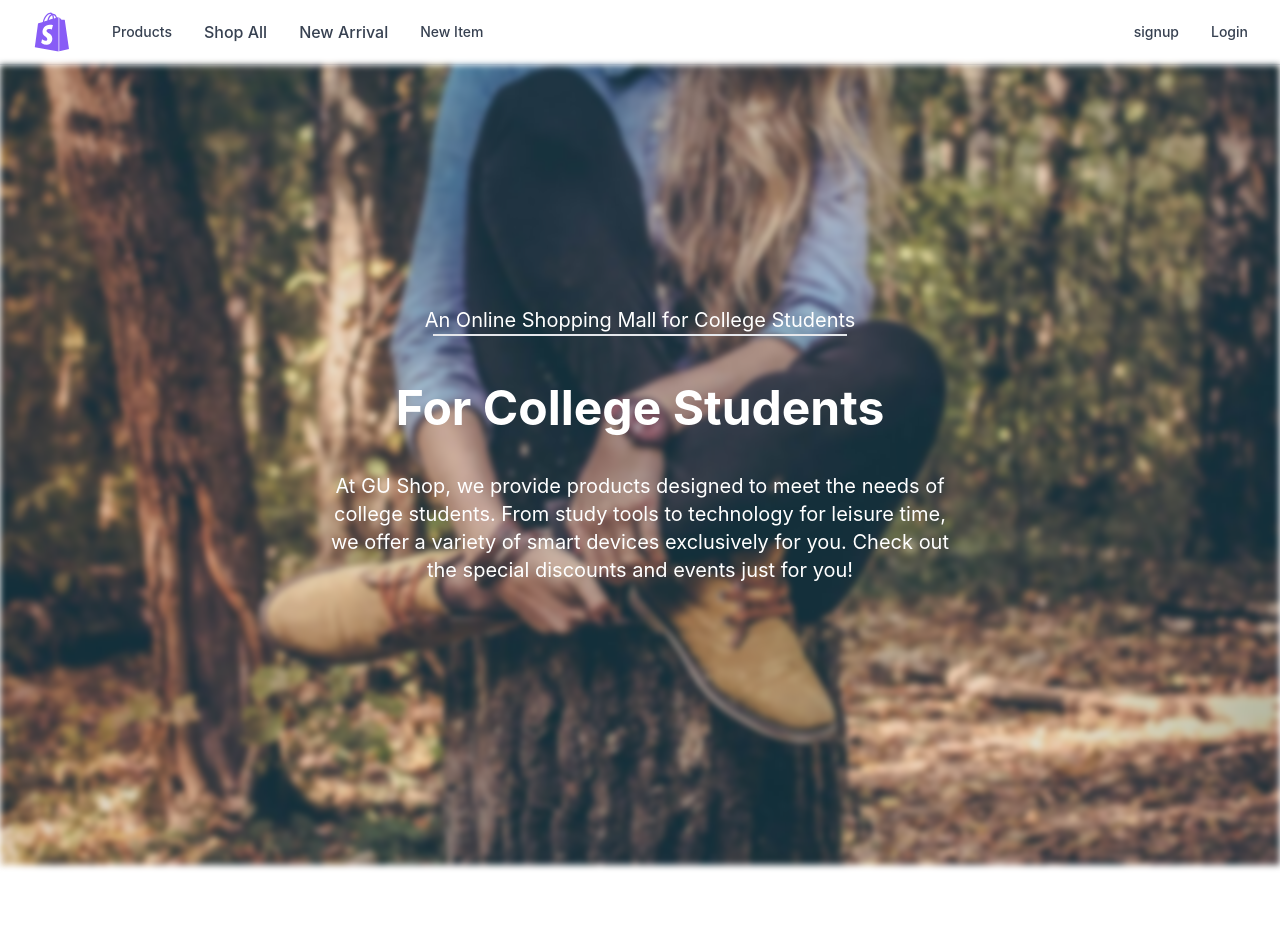
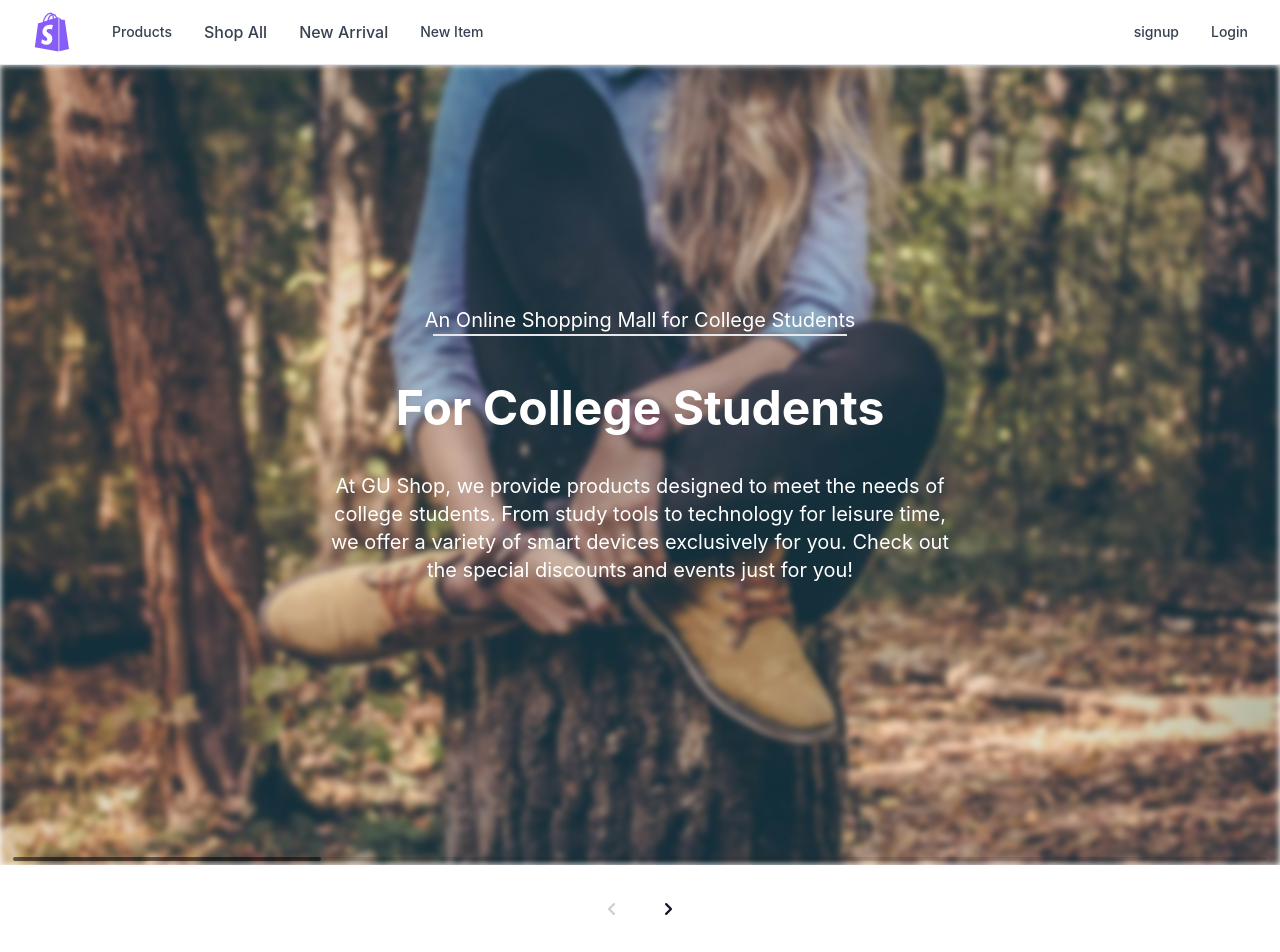
Before and after one commit to Regulus55/gu-shop, a React (Create React App) app: page / in a window 1280 px wide. Shown: the top 952 px of the page. Built offline with nearby package versions, Linux system fonts and the light colour scheme.

Commit message:
main slide per1

```diff
--- a/src/components/Home/Main2.tsx
+++ b/src/components/Home/Main2.tsx
@@ -3,114 +3,12 @@ import { Link } from "react-router-dom";
 import { GlobeEuropeAfricaIcon } from "@heroicons/react/24/outline";
 import MainImage from "./MainImage";
 import { MAIN_DATA } from "data/Home/homeData";
+import MainSlide from "./MainSlide";
 
 const Main = () => {
   return (
     <section className="relative">
-      <div
-        className="w-full  h-[800px] bg-cover bg-no-repeat bg-center"
-        style={{
-          backgroundImage: "url('/images/shoes.jpg')",
-          backgroundPosition: "center",
-          filter: "blur(3px)",
-        }}
-      />
-      {/* <svg
-          className="absolute bottom-0 left-0 w-full h-[100px] fill-current text-red-500"
-          viewBox="0 0 1440 100"
-          preserveAspectRatio="none"
-        >
-          <path d="M0,0 C480,100 960,0 1440,100 L1440,0 L0,0 Z" />
-        </svg> */}
-
-      {/* 제목부분 */}
-      <div className="absolute inset-0 flex flex-col items-center justify-center">
-        <div className="flex flex-row items-center justify-center">
-          <span className="text-white text-xl mb-12">
-            An Online Shopping Mall for College Students
-            <hr className="flex-1 border-t-2 border-gray-200 mx-2" />
-          </span>
-        </div>
-
-        <h1 className="text-white text-5xl font-bold mb-10">
-          {/* Galaxy University Shop */}
-          For College Students
-        </h1>
-
-        <div className="text-white text-xl mb-10 w-1/2 text-center">
-          At GU Shop, we provide products designed to meet the needs of college
-          students. From study tools to technology for leisure time, we offer a
-          variety of smart devices exclusively for you. Check out the special
-          discounts and events just for you!
-        </div>
-
-        {/* <div className="overflow-hidden py-24 sm:py-32">
-          <div className="mx-auto max-w-7xl px-6 lg:px-8">
-            <div className="mx-auto grid max-w-2xl grid-cols-1 gap-y-16 gap-x-8 sm:gap-y-20 lg:mx-0 lg:max-w-none lg:grid-cols-2">
-              <div className="lg:pt-12">
-                <div className="lg:max-w-xl">
-                  <h1 className="text-center text-4xl font-bold tracking-tight text-gray-900 sm:text-6xl lg:text-left">
-                    Welcome to the World of
-                    <br />
-                    <span className="block text-violet-500 lg:inline">
-                      GU shop
-                    </span>
-                  </h1>
-                  <p className="mt-6 text-center text-lg leading-8 text-gray-600 lg:text-left">
-                    <span className="inline font-semibold text-gray-900">
-                      Galaxy University Shop{" "}
-                    </span>{" "}
-                    is shopping mall exclusively for university students
-                  </p>
-                  <div className="mt-10 flex flex-wrap items-center justify-center gap-y-4 gap-x-6 sm:flex-nowrap sm:gap-y-4 lg:justify-start">
-                    <Link
-                      to="/nfts"
-                      className="flex w-full items-center justify-center rounded-md bg-violet-500 px-4 py-2 text-base font-semibold leading-7 text-white shadow-sm transition-all hover:bg-violet-600 sm:w-fit"
-                    >
-                      See the Collection
-                      <GlobeEuropeAfricaIcon className="ml-2 h-4 w-4" />
-                    </Link>
-                    <Link
-                      to="/collections"
-                      className="flex max-h-[44px] w-full items-center justify-center rounded-md border border-violet-500 px-4 py-2 text-base font-semibold leading-7 text-violet-500 shadow-sm transition-all hover:shadow-violet-500 sm:w-fit"
-                    >
-                      Shop Now
-                      <GlobeEuropeAfricaIcon className="ml-2 h-4 w-4" />
-                    </Link>
-                  </div>
-                </div>
-              </div>
-              <div className={"relative flex h-96 justify-center"}> */}
-
-        {/* {MAIN_DATA.map(
-                  ({
-                    name,
-                    price,
-                    time,
-                    image,
-                    rotation,
-                    scale,
-                    direction,
-                    zIndex,
-                  }) => (
-                    <MainImage
-                      key={name}
-                      name={name}
-                      price={price}
-                      time={time}
-                      image={image}
-                      rotation={rotation}
-                      scale={scale}
-                      direction={direction}
-                      zIndex={zIndex}
-                    />
-                  )
-                )} */}
-        {/* </div>
-            </div>
-          </div>
-        </div> */}
-      </div>
+      <MainSlide />
     </section>
   );
 };
--- a/src/components/Home/MainSlide.tsx
+++ b/src/components/Home/MainSlide.tsx
@@ -1,33 +1,83 @@
 import { Swiper, SwiperSlide } from "swiper/react";
 import { Navigation, Pagination, Scrollbar, A11y } from "swiper"; // 필요한 모듈 가져오기
 import "swiper/swiper-bundle.css"; // 스타일 가져오기
-import { GALAXY_BREAK_POINTS } from "../../data/Home/SlideOptions";
+import { MAIN_BREAK_POINTS } from "../../data/Home/SlideOptions";
+import { mainSlidesData } from "data/layout/LayoutData";
+import { ChevronLeftIcon, ChevronRightIcon } from "@heroicons/react/16/solid";
 
 const MySlider = () => {
   return (
+    <>
       <Swiper
+        navigation={{
+          nextEl: ".image-swiper-button-next-Product",
+          prevEl: ".image-swiper-button-prev-Product",
+          disabledClass: "opacity-20",
+        }}
+        spaceBetween={30}
+        slidesPerView={1}
+        pagination={{
+          el: ".custom-pagination",
+          clickable: true,
+        }}
         // install Swiper modules
         modules={[Navigation, Pagination, Scrollbar, A11y]}
         // spaceBetween={50}
-      // slidesPerView={3}
-      breakpoints={GALAXY_BREAK_POINTS}
-      navigation
-      pagination={{ clickable: true }}
+        breakpoints={MAIN_BREAK_POINTS}
         scrollbar={{ draggable: true }}
         onSwiper={(swiper) => console.log(swiper)}
         onSlideChange={() => console.log("slide change")}
+        //   className="w-full"
       >
-      <SwiperSlide>Slide 1</SwiperSlide>
-      <SwiperSlide>Slide 2</SwiperSlide>
-      <SwiperSlide>Slide 3</SwiperSlide>
-      <SwiperSlide>Slide 4</SwiperSlide>
+        {mainSlidesData?.map((data) => (
+          <SwiperSlide key={data.id}>
+            <div
+              className="w-full  h-[800px] bg-cover bg-no-repeat bg-center"
+              style={{
+                backgroundImage: `url(${data.img})`,
+                backgroundPosition: "center",
+                filter: "blur(3px)",
+              }}
+            />
 
-      {/* {PRODUCT_LOADING_ARRAY.map((item) => (
-        <SwiperSlide key={item}>
-          Slide {item}
+            <div className="absolute inset-0 flex flex-col items-center justify-center">
+              <div className="flex flex-row items-center justify-center">
+                <span className="text-white text-xl mb-12">
+                  An Online Shopping Mall for College Students
+                  <hr className="flex-1 border-t-2 border-gray-200 mx-2" />
+                </span>
+              </div>
+
+              <h1 className="text-white text-5xl font-bold mb-10">
+                {data.title}
+              </h1>
+
+              <div className="text-white text-xl mb-10 w-1/2 text-center">
+                {data.description}
+              </div>
+            </div>
           </SwiperSlide>
-      ))} */}
+        ))}
       </Swiper>
+
+      <div className={"mt-8 flex items-center justify-center"}>
+        <div
+          className={
+            "swiper-button image-swiper-button-prev-Product mr-4 h-6 w-6 cursor-pointer"
+          }
+        >
+          <ChevronLeftIcon />
+        </div>
+        <div className={"custom-pagination flex justify-center"} />
+        <div
+          className={
+            "swiper-button image-swiper-button-next-Product ml-4 h-6 w-6 cursor-pointer"
+          }
+        >
+          <ChevronRightIcon />
+        </div>
+      </div>
+    </>
   );
 };
 
--- a/src/data/Home/SlideOptions.tsx
+++ b/src/data/Home/SlideOptions.tsx
@@ -1,3 +1,18 @@
+export const MAIN_BREAK_POINTS = {
+  576: {
+    slidesPerView: 1,
+    spaceBetween: 30,
+  },
+  990: {
+    slidesPerView: 1,
+    spaceBetween: 30,
+  },
+  1300: {
+    slidesPerView: 1,
+    spaceBetween: 40,
+  },
+}; //화면크기 마다 몇개볼건지? 2,3,4
+
 export const GALAXY_BREAK_POINTS = {
   576: {
     slidesPerView: 2,
--- a/src/data/layout/LayoutData.tsx
+++ b/src/data/layout/LayoutData.tsx
@@ -228,17 +228,28 @@ export const mainSlidesData = [
     title: "For College Students",
     description:
       "At GU Shop, we provide products designed to meet the needs of college students. From study tools to technology for leisure time, we offer a variety of smart devices exclusively for you. Check out the special discounts and events just for you!",
+    img: "/images/shoes.jpg",
   },
+
   {
     id: 2,
     title: "Convenience and Innovation",
     description:
       "GU Shop combines convenience and innovation, making it easy to access the latest Galaxy technology. Whether you need a laptop for assignments or a tablet for note-taking, we provide devices that support both your studies and leisure time.",
+    img: "/images/itemback.jpg",
   },
   {
     id: 3,
     title: "Galaxy Electronics Shop",
     description:
       "GU Shop is your ultimate destination for the newest Galaxy electronics, featuring smartphones, tablets, laptops, and wearable devices tailored for college life. Our online platform is designed for ease of use, enabling you to find the perfect products that support your academic and personal interests. Enjoy exclusive discounts and a variety of options that align with your lifestyle as a college student—all in one convenient shop.",
+    img: "/images/itemback2.jpg",
+  },
+  {
+    id: 4,
+    title: "Galaxy Electronics Shop",
+    description:
+      "GU Shop is your ultimate destination for the newest Galaxy electronics, featuring smartphones, tablets, laptops, and wearable devices tailored for college life. Our online platform is designed for ease of use, enabling you to find the perfect products that support your academic and personal interests. Enjoy exclusive discounts and a variety of options that align with your lifestyle as a college student—all in one convenient shop.",
+    img: "/images/itemback2.jpg",
   },
 ];
```
Lines whose indentation alone changed are shown as unchanged.
